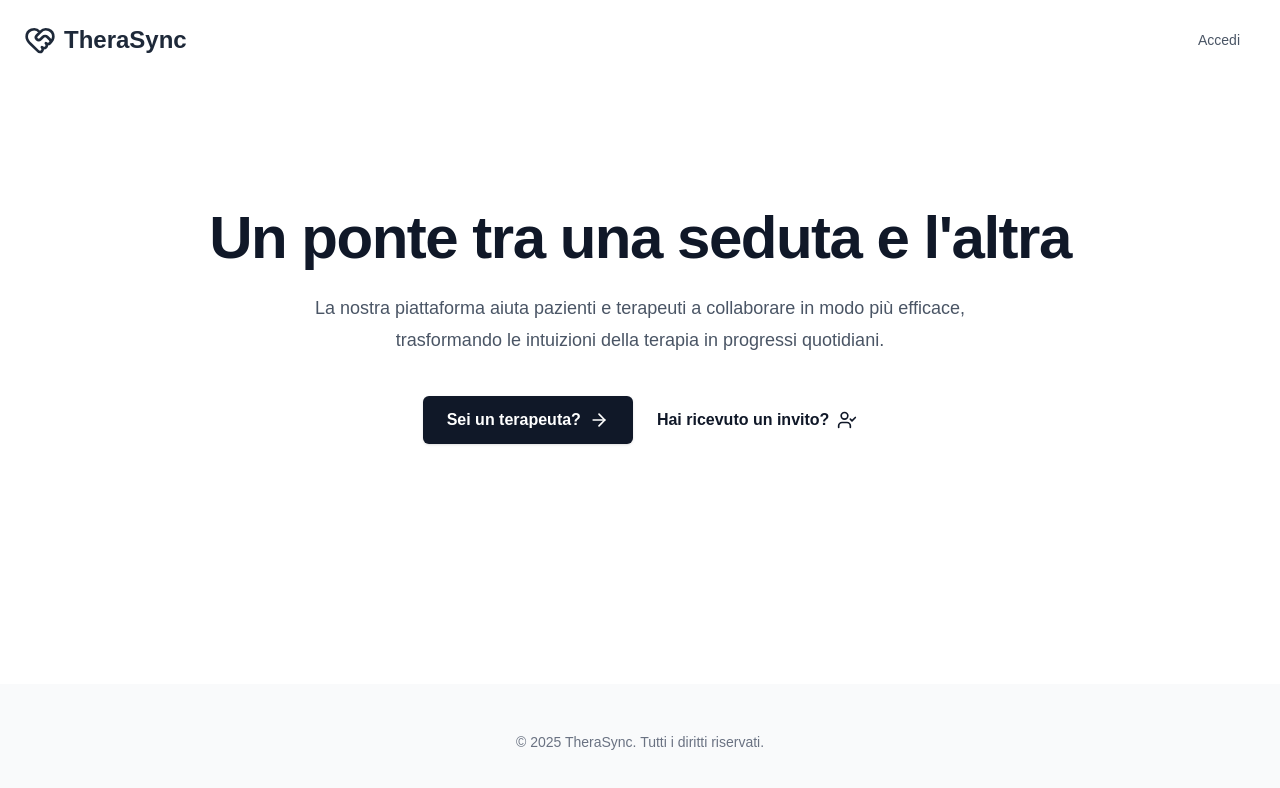
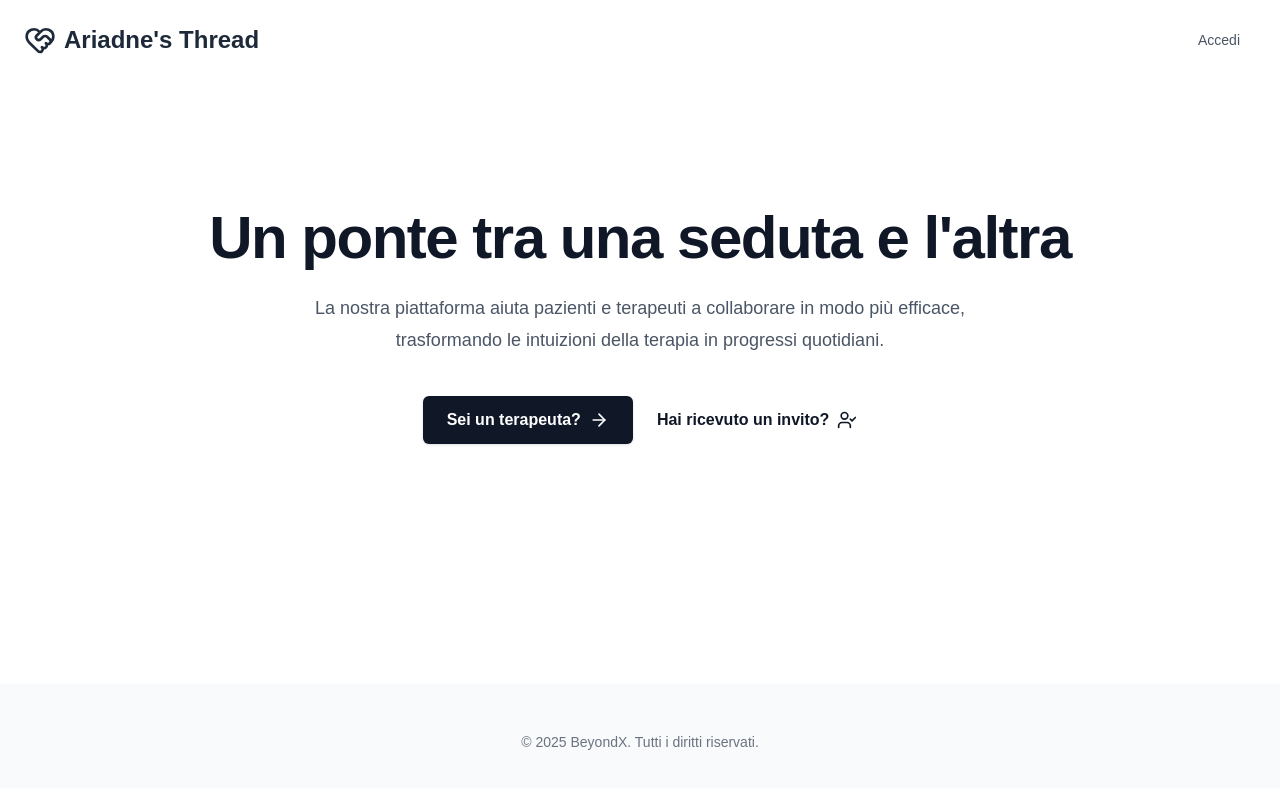
Before and after one commit to LeonardevRiggi/ariadne.s_thread, a Next.js app: page / in a window 1280 px wide. Shown: the top 788 px of the page. Built offline with nearby package versions, Linux system fonts and the light colour scheme.

Commit message:
Aggiornato nome

```diff
--- a/app/(marketing)/page.tsx
+++ b/app/(marketing)/page.tsx
@@ -13,7 +13,7 @@ export default function MarketingPage() {
       <header className="container mx-auto flex h-20 items-center justify-between px-6">
         <div className="flex items-center gap-2">
           <HeartHandshake className="h-8 w-8 text-gray-800" />
-          <span className="text-2xl font-bold">TheraSync</span>
+          <span className="text-2xl font-bold">Ariadne's Thread</span>
         </div>
         <nav>
           <Link
@@ -60,7 +60,7 @@ export default function MarketingPage() {
       <footer className="bg-gray-50">
         <div className="container mx-auto px-6 py-12 text-center">
           <p className="text-sm text-gray-500">
-            &copy; {new Date().getFullYear()} TheraSync. Tutti i diritti riservati.
+            &copy; {new Date().getFullYear()} BeyondX. Tutti i diritti riservati.
           </p>
         </div>
       </footer>
```
